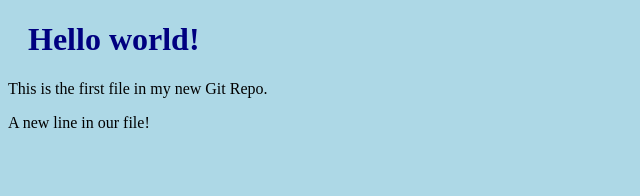
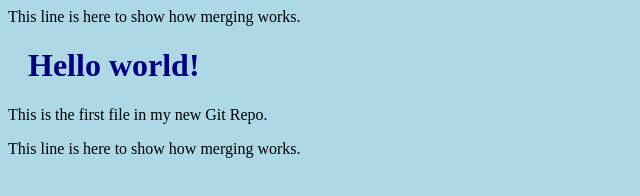
Before and after one commit to Artem0408/Hello-world, a plain HTML site: page index.html in a window 1280 px wide. Shown: the whole page, without its empty margins (0-640 px from the left). Drawn offline with Linux system fonts and the light colour scheme.

Commit message:
updated index.html with emergency fix

```diff
--- a/index.html
+++ b/index.html
@@ -1,4 +1,4 @@
-<!DOCTYPE html>
+<p>This line is here to show how merging works.</p><!DOCTYPE html>
 <html>
 <head>
 <title>Hello World!</title>
@@ -8,7 +8,7 @@
 
 <h1>Hello world!</h1>
 <p>This is the first file in my new Git Repo.</p>
-<p>A new line in our file!</p>
+<p>This line is here to show how merging works.</p>
 
 </body>
 </html>
```
